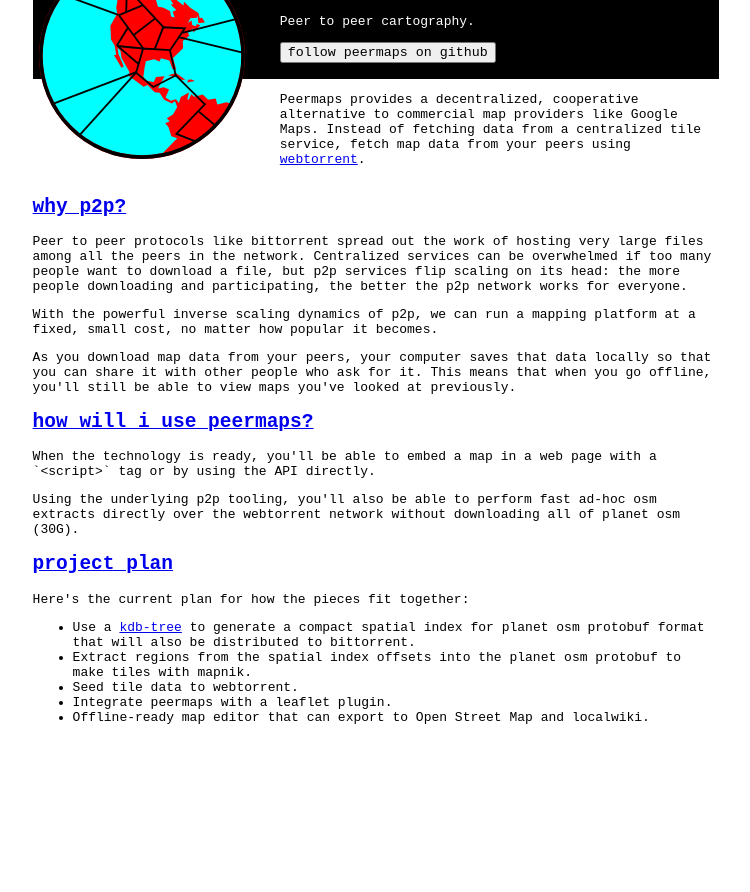
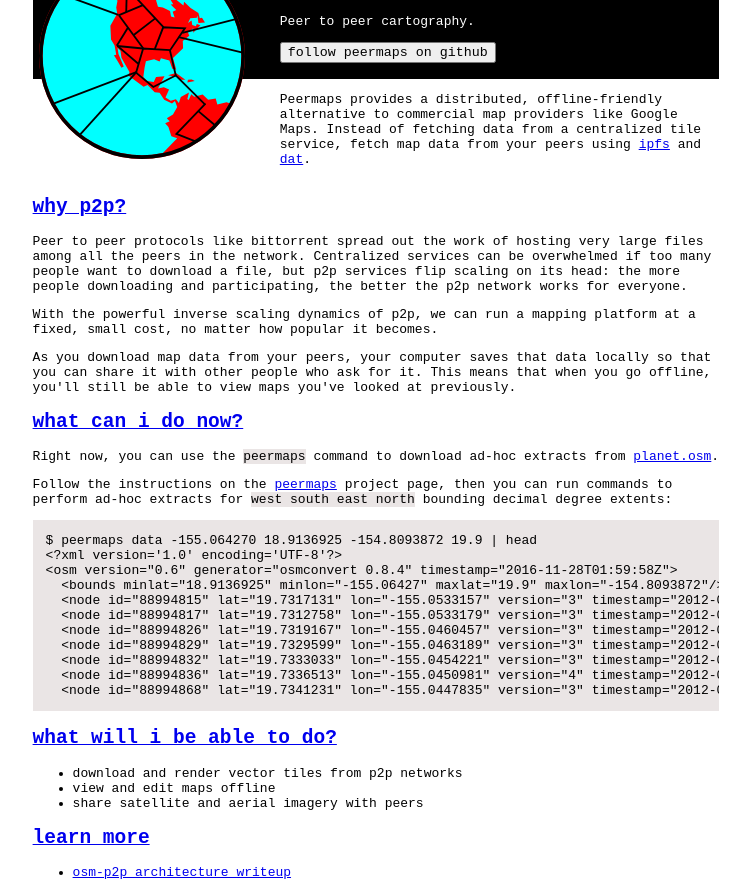
Before and after one commit to peermaps/peermaps.github.io, a plain HTML site: page index.html in a window 1280 px wide. Shown: the part 60-952 px from the top of the page, without its empty margins (264-1014 px from the left). Before the commit the page ends 863 px from the top, so only its background shows below. Drawn offline with Linux system fonts and the light colour scheme.

Commit message:
updated for peermaps command, new roadmap

```diff
--- a/index.html
+++ b/index.html
@@ -34,6 +34,14 @@
       .break {
         clear: left;
       }
+      pre {
+        overflow-x: scroll;
+        background-color: #eae5e5;;
+        padding: 1em;
+      }
+      code {
+        background-color: #eae5e5;;
+      }
     </style>
   </head>
   <body>
@@ -47,10 +55,12 @@
       </p>
     </div>
     <p>
-      Peermaps provides a decentralized, cooperative alternative to commercial
-      map providers like Google Maps. Instead of fetching data from a
+      Peermaps provides a distributed, offline-friendly alternative to
+      commercial map providers like Google Maps. Instead of fetching data from a
       centralized tile service, fetch map data from your peers using
-      <a href="https://webtorrent.io/">webtorrent</a>.
+      <a href="https://ipfs.io">ipfs</a>
+      and
+      <a href="https://datproject.org">dat</a>.
     </p>
     <div class="break"></div>
 
@@ -77,45 +87,60 @@
       looked at previously.
     </p>
 
-    <h2><a href="#how" name="how">how will i use peermaps?</a></h2>
+    <h2><a href="#now" name="now">what can i do now?</a></h2>
 
     <p>
-      When the technology is ready, you'll be able to embed a map in a web page
-      with a `&lt;script&gt;` tag or by using the API directly.
+      Right now, you can use the <code>peermaps</code> command to download
+      ad-hoc extracts from
+      <a href="http://wiki.openstreetmap.org/wiki/Planet.osm">planet.osm</a>.
     </p>
 
     <p>
-      Using the underlying p2p tooling, you'll also be able to perform fast
-      ad-hoc osm extracts directly over the webtorrent network without
-      downloading all of planet osm (30G).
+      Follow the instructions on the
+      <a href="https://github.com/peermaps/peermaps">peermaps</a> project page,
+      then you can run commands to perform ad-hoc extracts for
+      <code>west south east north</code> bounding decimal degree extents:
     </p>
 
-    <h2><a href="#plan" name="plan">project plan</a></h2>
+    <pre>$ peermaps data -155.064270 18.9136925 -154.8093872 19.9 | head
+&lt;?xml version='1.0' encoding='UTF-8'?&gt;
+&lt;osm version="0.6" generator="osmconvert 0.8.4" timestamp="2016-11-28T01:59:58Z"&gt;
+  &lt;bounds minlat="18.9136925" minlon="-155.06427" maxlat="19.9" maxlon="-154.8093872"/&gt;
+  &lt;node id="88994815" lat="19.7317131" lon="-155.0533157" version="3" timestamp="2012-01-19T21:23:51Z" changeset="10441415" uid="574654" user="Tom_Holland"/&gt;
+  &lt;node id="88994817" lat="19.7312758" lon="-155.0533179" version="3" timestamp="2012-01-19T21:23:51Z" changeset="10441415" uid="574654" user="Tom_Holland"/&gt;
+  &lt;node id="88994826" lat="19.7319167" lon="-155.0460457" version="3" timestamp="2012-01-19T21:23:51Z" changeset="10441415" uid="574654" user="Tom_Holland"/&gt;
+  &lt;node id="88994829" lat="19.7329599" lon="-155.0463189" version="3" timestamp="2012-01-19T21:23:51Z" changeset="10441415" uid="574654" user="Tom_Holland"/&gt;
+  &lt;node id="88994832" lat="19.7333033" lon="-155.0454221" version="3" timestamp="2012-01-19T21:23:51Z" changeset="10441415" uid="574654" user="Tom_Holland"/&gt;
+  &lt;node id="88994836" lat="19.7336513" lon="-155.0450981" version="4" timestamp="2012-01-20T23:02:03Z" changeset="10451586" uid="574654" user="Tom_Holland"/&gt;
+  &lt;node id="88994868" lat="19.7341231" lon="-155.0447835" version="3" timestamp="2012-01-20T23:02:03Z" changeset="10451586" uid="574654" user="Tom_Holland"/&gt;</pre>
+
+    <h2><a href="#roadmap" name="roadmap">what will i be able to do?</a></h2>
+
+    <ul>
+      <li>download and render vector tiles from p2p networks</li>
+      <li>view and edit maps offline</li>
+      <li>share satellite and aerial imagery with peers</li>
+    </ul>
+
+    <h2><a href="#learn-more" name="learn-more">learn more</a></h2>
+
+    <ul>
+      <li><a href="https://github.com/digidem/osm-p2p-db/blob/master/doc/architecture.markdown"
+      >osm-p2p architecture writeup</a></li>
+    </ul>
+
+    <h2><a href="#partners" name="partners">partners</a></h2>
 
     <p>
-      Here's the current plan for how the pieces fit together:
+      peermaps is a collaborative project among contributors and these
+      organizations:
     </p>
 
     <ul>
-      <li>
-        Use a <a href="https://github.com/substack/kdb-tree.git">kdb-tree</a>
-        to generate a compact spatial index for planet osm protobuf format
-        that will also be distributed to bittorrent.
-      </li>
-      <li>
-        Extract regions from the spatial index offsets into the planet osm
-        protobuf to make tiles with mapnik.
-      </li>
-      <li>
-        Seed tile data to webtorrent.
-      </li>
-      <li>
-        Integrate peermaps with a leaflet plugin.
-      </li>
-      <li>
-        Offline-ready map editor that can export to Open Street Map and
-        localwiki.
-      </li>
+      <li><a href="https://bits.coop">bits.coop</a></li>
+      <li><a href="https://www.digital-democracy.org/">digital democracy</a></li>
+      <li><a href="https://ipfs.io">ipfs</a></li>
+      <li><a href="https://datproject.org/">dat project</a></li>
     </ul>
   </body>
 </html>
```
